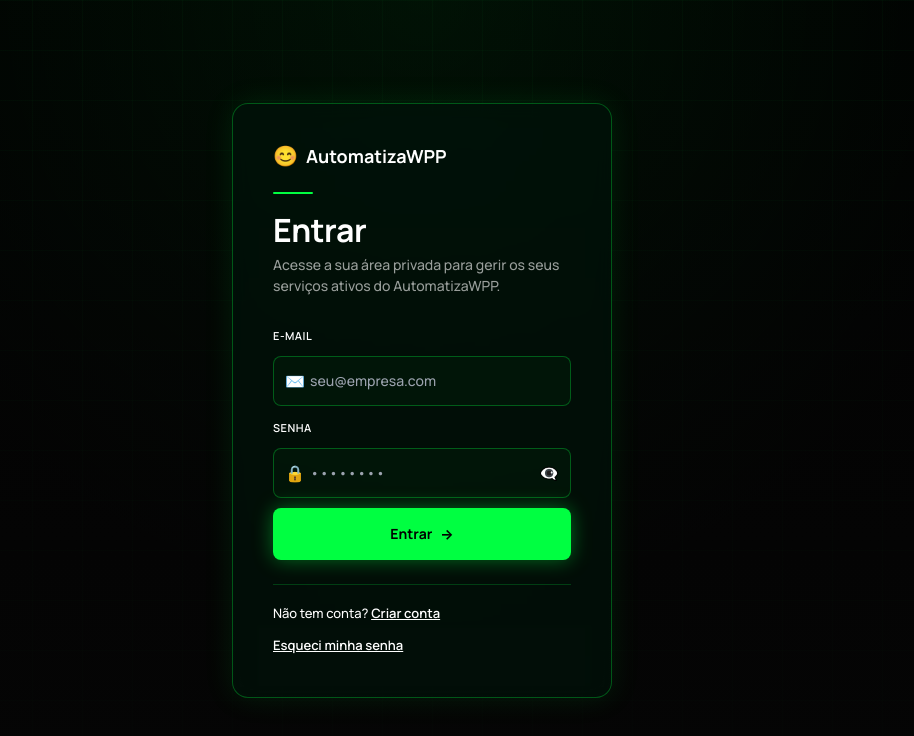
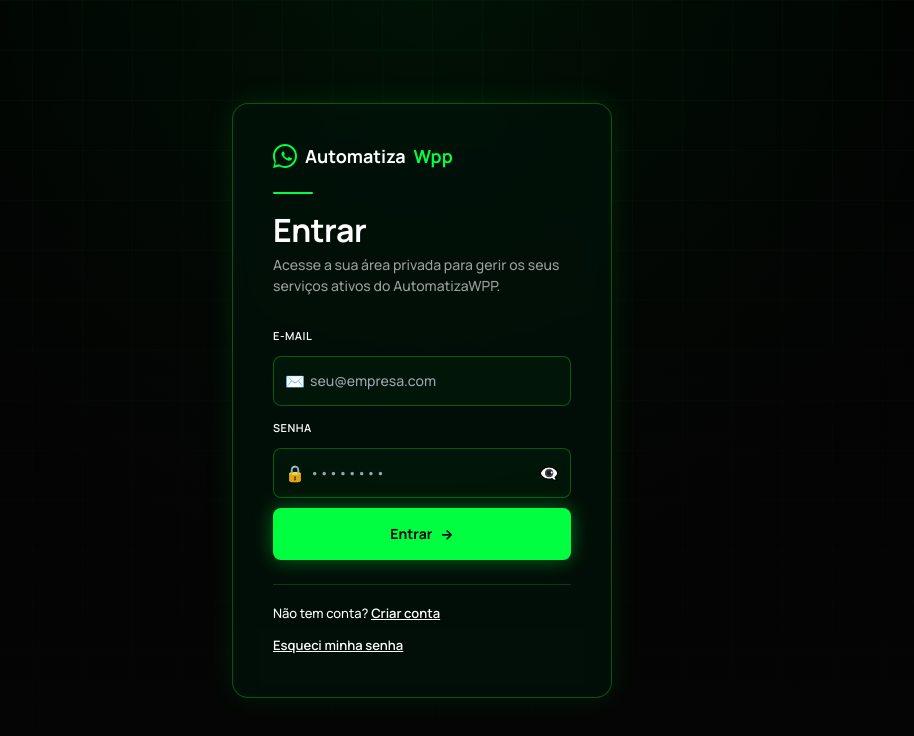
Before and after one commit to imeduuuu/automatizawpp-br, a Next.js app: page /login in a window 1280 px wide. Shown: the top 736 px of the page, without its empty margins (218-1132 px from the left). Built offline with nearby package versions, Linux system fonts and the light colour scheme; no server answers.

Commit message:
fix: actualizar logo con WhatsApp icon y colores neon
- Logo: Automatiza (blanco) + Wpp (verde neon)
- WhatsApp icon SVG en verde neon

```diff
--- a/src/components/auth/auth-page-shell.tsx
+++ b/src/components/auth/auth-page-shell.tsx
@@ -77,13 +77,18 @@
               gap: '8px',
               marginBottom: '24px',
               textDecoration: 'none',
-              color: '#ffffff',
               fontSize: '18px',
               fontWeight: 700,
             }}
           >
-            <span style={{ fontSize: '20px' }}>😊</span>
-            <span>AutomatizaWPP</span>
+            {/* WhatsApp Icon */}
+            <svg width="24" height="24" viewBox="0 0 24 24" fill="none" xmlns="http://www.w3.org/2000/svg">
+              <path d="M17.672 13.882c-.236-.119-1.404-.694-1.621-.773-.216-.079-.374-.119-.531.119-.158.237-.609.773-.746.93-.138.159-.275.178-.511.06-.237-.119-1.001-.369-1.906-1.177-.706-.628-1.183-1.404-1.321-1.642-.137-.237-.014-.365.103-.484.106-.104.237-.259.356-.389.119-.13.158-.219.237-.365.079-.146.04-.275-.04-.385-.078-.119-.531-1.282-.729-1.756-.191-.45-.386-.389-.531-.396-.137-.007-.295-.007-.453-.007-.158 0-.413.06-.63.295-.216.237-.826.807-.826 1.968 0 1.162.846 2.282.964 2.44.119.158 1.676 2.561 4.062 3.587 1.751.758 2.438.825 3.313.695.537-.08 1.642-.671 1.873-1.321.23-.649.23-1.204.159-1.321-.071-.119-.229-.178-.472-.297z" fill="#00FF41"/>
+              <path d="M12 0C5.385 0 0 5.385 0 12c0 2.129.547 4.237 1.59 6.099L0 24l6.199-1.546C9.773 23.407 11.852 24 12 24c6.615 0 12-5.385 12-12S18.615 0 12 0zm0 21.975c-1.949 0-3.861-.523-5.543-1.513l-.397-.236-4.107 1.025 1.042-4.017-.259-.41C2.497 15.61 2 13.841 2 12 2 6.477 6.477 2 12 2s10 4.477 10 10-4.477 10-10 10z" fill="#00FF41"/>
+            </svg>
+
+            <span style={{ color: '#ffffff' }}>Automatiza</span>
+            <span style={{ color: '#00FF41' }}>Wpp</span>
           </Link>
 
           {/* Separator */}
```
